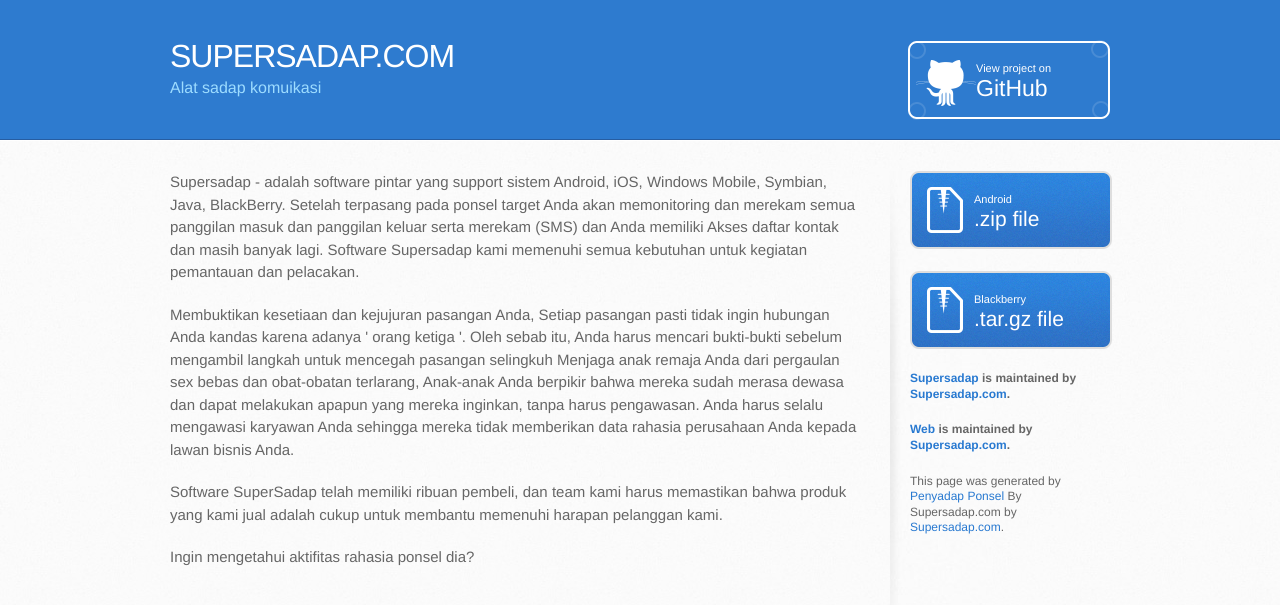
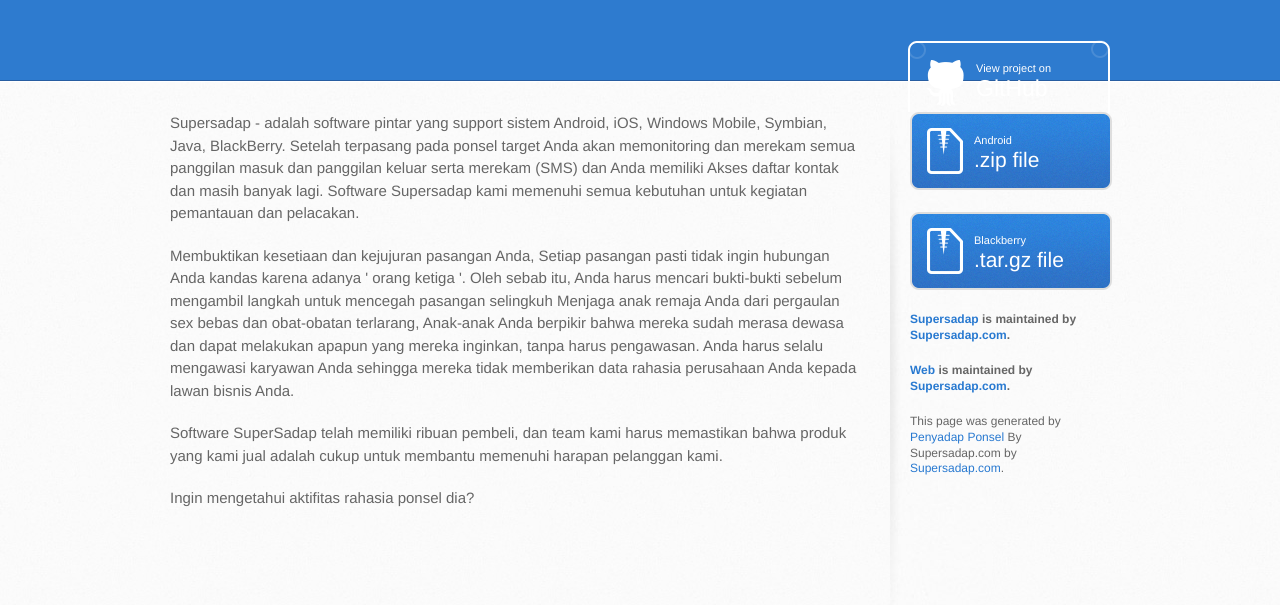
Before and after one commit to pietromenna/jekyll-architect-theme, a Jekyll site: the page built from index.html, in a window 1280 px wide. Shown: the top 605 px of the page. Built offline with Jekyll 4.4.1, drawn with Linux system fonts in a browser that asks for light colours; Markdown is read by kramdown in place of the engine named in the settings.

Commit message:
Update default.html

```diff
--- a/_layouts/default.html
+++ b/_layouts/default.html
@@ -22,8 +22,7 @@
 
         <a href="#" class="button"><small>View project on</small> GitHub</a>
 
-        <h1> {{ site.name }} </h1>
-        <h2>Alat sadap komuikasi</h2>
+
 
       </div>
     </header>
```
